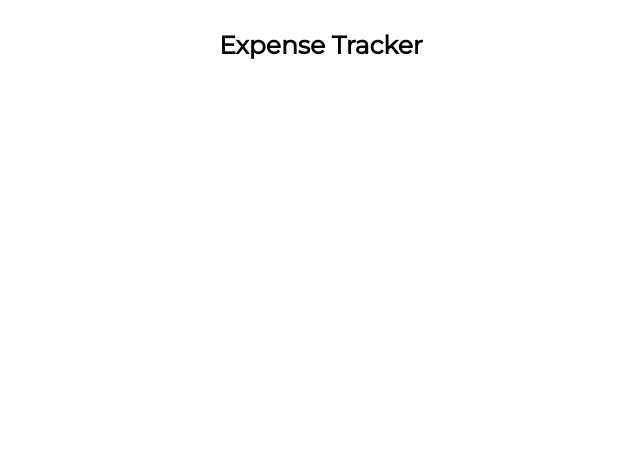
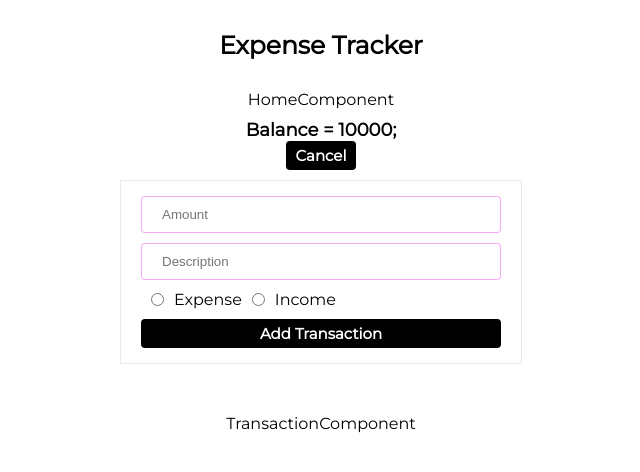
Before and after one commit to adarshahelvar/React-Expense-Tracker-auth-, a React (Create React App) app: page / in a window 1280 px wide. Shown: the top 472 px of the page, without its empty margins (319-959 px from the left). Built offline with nearby package versions, Linux system fonts and the light colour scheme; the HTML template or start-up script is replaced by a standard one.

Commit message:
Expense and Description Box

```diff
--- a/src/App.js
+++ b/src/App.js
@@ -1,5 +1,6 @@
 import React from "react";
 import styled from "styled-components";
+import HOmeComponent from "./modules/home";
 
 const Container = styled.div`
   display: flex;
@@ -18,6 +19,7 @@ function App() {
   return (
     <Container>
       <Header>Expense Tracker</Header>
+      <HOmeComponent />
     </Container>
   );
 }
--- /dev/null
+++ b/src/modules/home/index.js
@@ -0,0 +1,24 @@
+import styled from "styled-components";
+import OverviewComponent from './overviewComponent';
+import TransactionComponent from './transactionComponent';
+
+const HomeComponent = (props)=>{
+    return(
+        <Container>
+            HomeComponent
+            <OverviewComponent />
+            <TransactionComponent />
+        </Container>
+    )
+}
+
+const Container = styled.div`
+  display: flex;
+  flex-direction:column;
+  align-items:center;
+  margin:30px 0 10px;
+  font-family:Montserrat;
+  width: 360px;
+`;
+
+export default HomeComponent;
--- /dev/null
+++ b/src/modules/home/overviewComponent.js
@@ -0,0 +1,93 @@
+import { useState } from "react";
+import styled from "styled-components";
+
+const AddTransactionView =()=>{
+    return (
+        <AddTransactionContainer>
+            <input placeholder="Amount"/>
+            <input placeholder="Description"/>
+            <RadioBox>
+                <input type="radio" id="expense" name="type" value="EXPENSE"/>
+                <label htmlFor="expense">Expense</label>
+                <input type="radio" id="income" name="type" value="INCOME"/>
+                <label htmlFor="expense">Income</label>
+            </RadioBox>
+            <AddTransaction>Add Transaction</AddTransaction>
+        </AddTransactionContainer>
+    )
+};
+
+const OverviewComponent = (props)=>{
+
+    const [isAddTransactionVisible, toggleAddTransactionVisible] = useState(true);
+
+    return(
+        <Container>
+            <BalanceBox>
+                Balance = 10000;
+                <AddTransaction>{isAddTransactionVisible ? "Cancel" : "Add"}</AddTransaction>
+            </BalanceBox>
+            {isAddTransactionVisible && <AddTransactionView />}
+        </Container>
+    )
+}
+
+const Container = styled.div`
+  display: flex;
+  flex-direction:column;
+  align-items:center;
+  margin: 10px;
+  font-family:Montserrat;
+  width: 100%;
+`;
+
+const BalanceBox = styled.div`
+    display: flex;
+    flex-direction:column;
+    justify-content: space-between;
+    align-items: center;
+    font-size: 18px;
+    width: 100%;
+    font-weight: bold;
+`;
+
+const AddTransaction = styled.div`
+    background: black;
+    color: white;
+    padding: 5px 10px;
+    border-radius: 4px;
+    text-align: center;
+    cursor: pointer;
+    font-weight: bold;
+    font-size: 15px;
+`;
+
+const AddTransactionContainer = styled.div`
+    display: flex;
+    flex-direction: column;
+    border: 1px solid #e6e8e9;
+    gap: 10px;
+    width: 100%;
+    padding: 15px 20px;
+    margin: 10px 20px;
+    & input{
+        outline:none;
+        padding: 10px 20px;
+        border-radius: 4px;
+        border: 1px solid #e6e8;
+    }
+`;
+
+const RadioBox = styled.div`
+    display: flex;
+    flex-direction:row;
+    width: 100%;
+    align-items: center;
+    & input{
+        width: unset;
+        margin: 0 10px;
+    }
+`;
+
+
+export default OverviewComponent;
--- /dev/null
+++ b/src/modules/home/transactionComponent.js
@@ -0,0 +1,19 @@
+import styled from "styled-components";
+
+const TransactionComponent = (props)=>{
+    return(
+        <Container>
+            TransactionComponent
+        </Container>
+    )
+}
+
+const Container = styled.div`
+  display: flex;
+  flex-direction:column;
+  align-items:center;
+  margin:30px 0 10px;
+  font-family:Montserrat;
+`;
+
+export default TransactionComponent;
```
